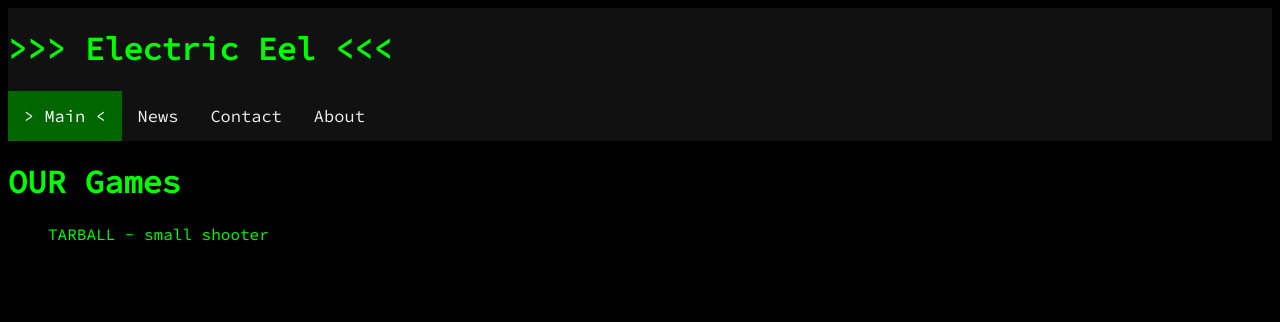
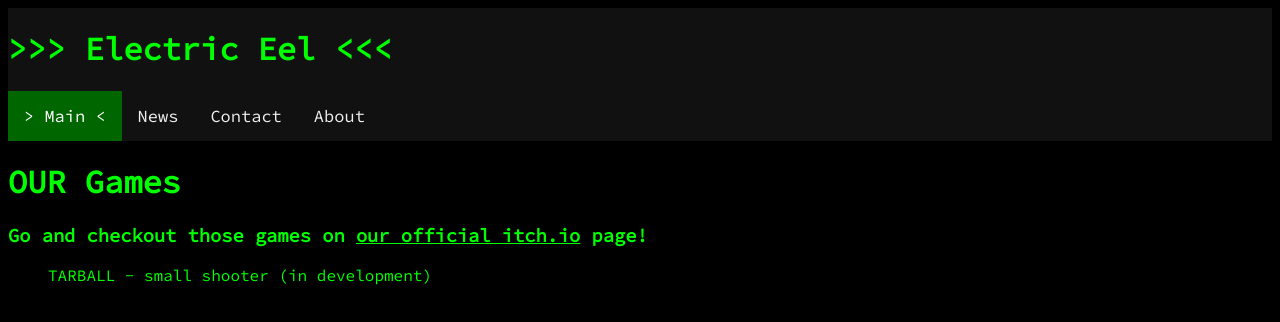
Before and after one commit to ElectricEelStudio/ElectricEelStudio.github.io, a plain HTML site: page index.html in a window 1280 px wide. Drawn offline with Linux system fonts and the light colour scheme.

Commit message:
Added 'go and checkout games...'

```diff
--- a/index.html
+++ b/index.html
@@ -21,8 +21,9 @@
 	</div>
 
 	<h1>OUR Games</h1>
+	<h3>Go and checkout those games on <a href="https://electriceelstudio.itch.io/">our official itch.io</a> page!</h3>
 	<ul>
-		<li>TARBALL - small shooter</li>
+		<li>TARBALL - small shooter (in development)</li>
 	</ul>
 </body>
 </html>
```
